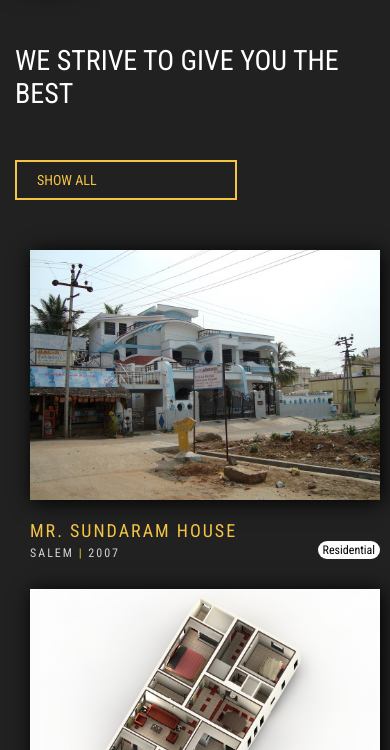
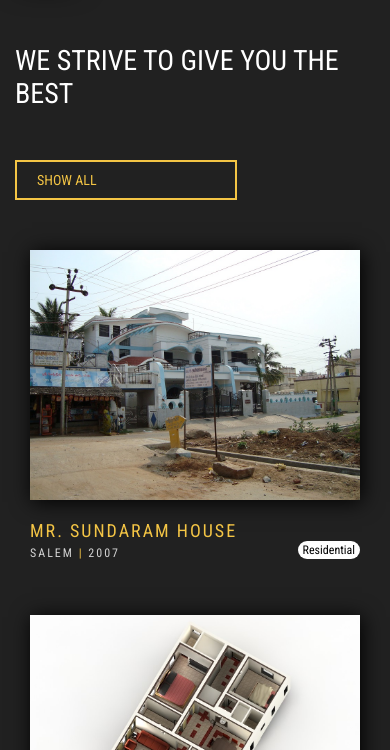
Before and after one commit to goss-gowtham/PVSSAssociates, a plain HTML site: page projects.html in a window 390 px wide. Shown: the part 94-844 px from the top of the page. Drawn offline with nearby package versions, Linux system fonts and the light colour scheme.

Commit message:
Responsiveness corrected

```diff
--- a/style.css
+++ b/style.css
@@ -1668,13 +1668,6 @@ form input[type="submit"], form button, form input[type="reset"] {
   display: none;
 }
 
-/* Placeholder image */
-.featured-image {
-  background-image: url(images/logo.jpg);
-  object-fit: cover;
-  width: 350px;
-  height: 250px;
-}
 .project-item {
   padding: 0 15px;
   margin-bottom: 30px;
@@ -1689,6 +1682,7 @@ form input[type="submit"], form button, form input[type="reset"] {
   .project-item img {
     max-width: 100%;
     margin-bottom: 20px;
+    background-image: url(images/logo.jpg);
     height: 250px;
     width: 350px;
     object-fit: cover;
```
Also changed, not shown: about.html (+4 -1 lines).
